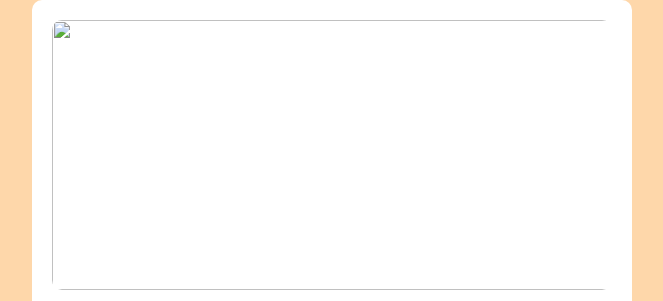
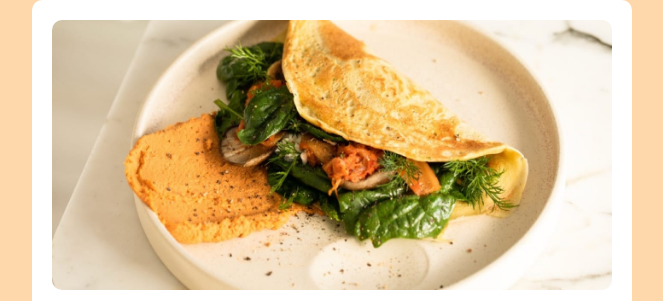
Before and after one commit to abdikhalyqq-netizen/classwork1.1, a plain HTML site: page index.html in a window 1280 px wide. Shown: the top 301 px of the page, without its empty margins (308-971 px from the left). Drawn offline with nearby package versions, Linux system fonts and the light colour scheme; the site is published under a folder, as on GitHub Pages, so addresses that start at the root find nothing.

Commit message:
Update index.html

```diff
--- a/index.html
+++ b/index.html
@@ -15,7 +15,7 @@
       padding: 20px;"
     >
       <img
-        src="/image-omelette.jpeg"
+        src="image-omelette.jpeg"
         style="
           width: 585px;
           height: 270px;
```
